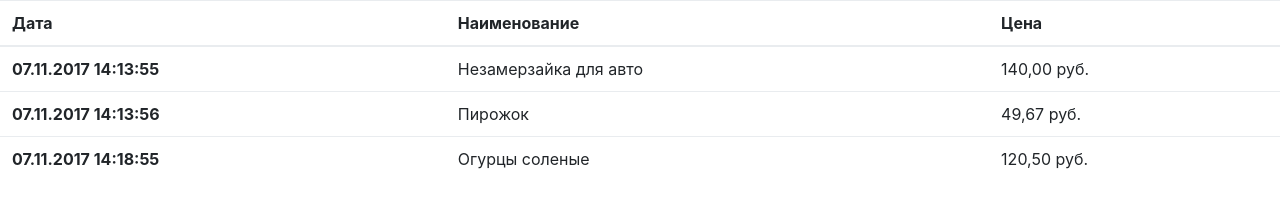
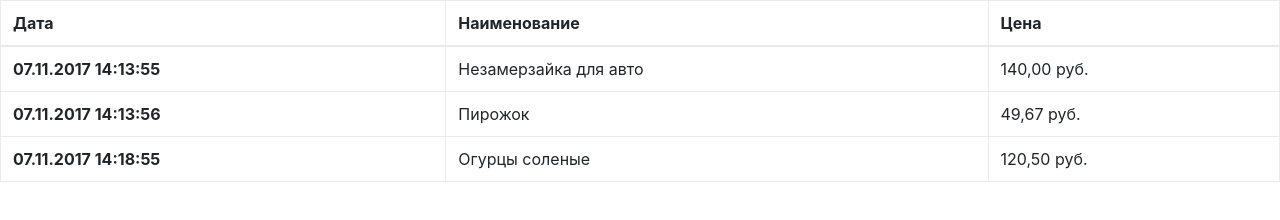
Before and after one commit to axxle/axxle.github.io, a plain HTML site: page table.html in a window 1280 px wide. Drawn offline with nearby package versions, Linux system fonts and the light colour scheme.

Commit message:
Update table.html

```diff
--- a/table.html
+++ b/table.html
@@ -10,7 +10,7 @@
 </head>
 <body>
 
-<table class="table">
+<table class="table table-bordered">
   <thead>
     <tr>
       <th scope="col">Дата</th>
```
